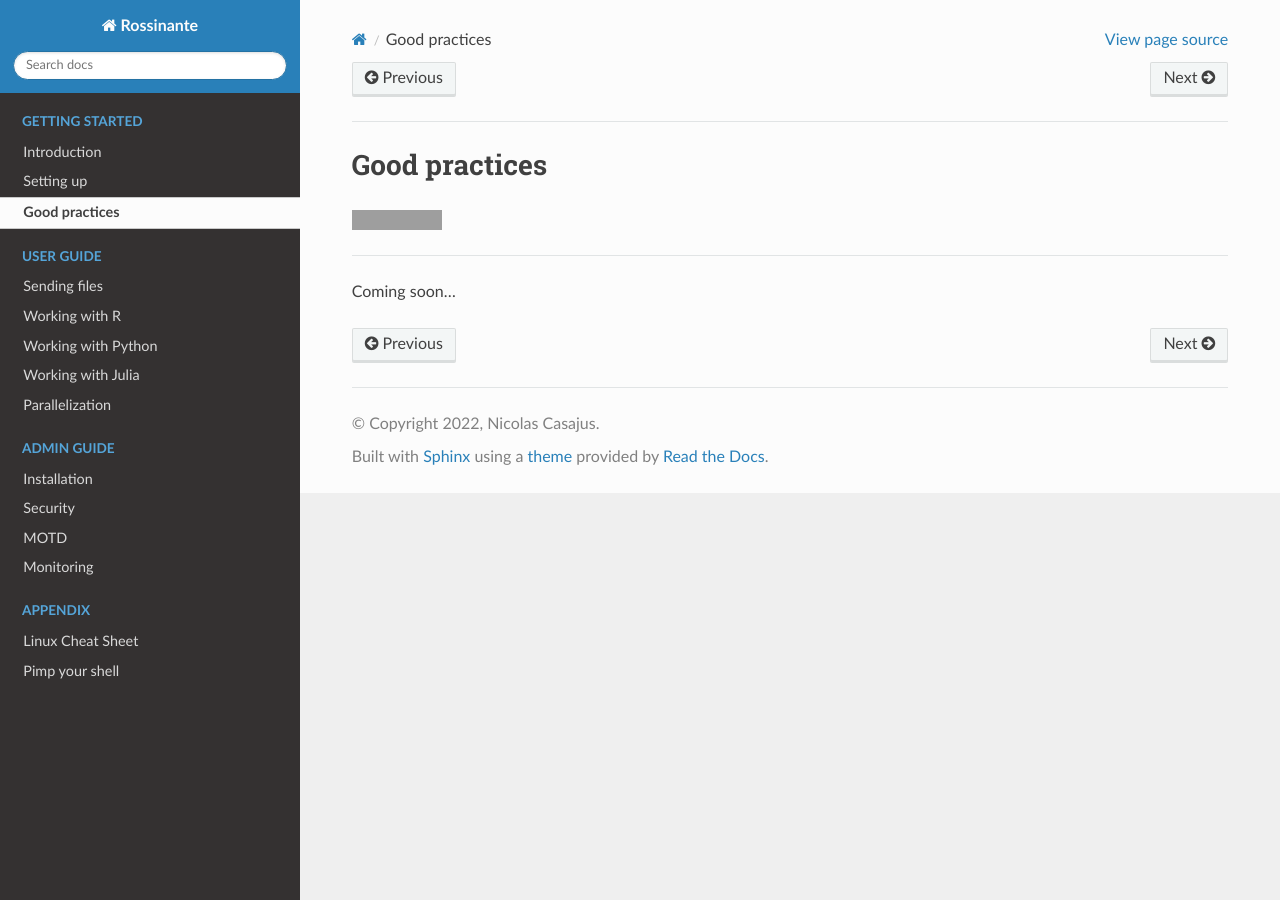
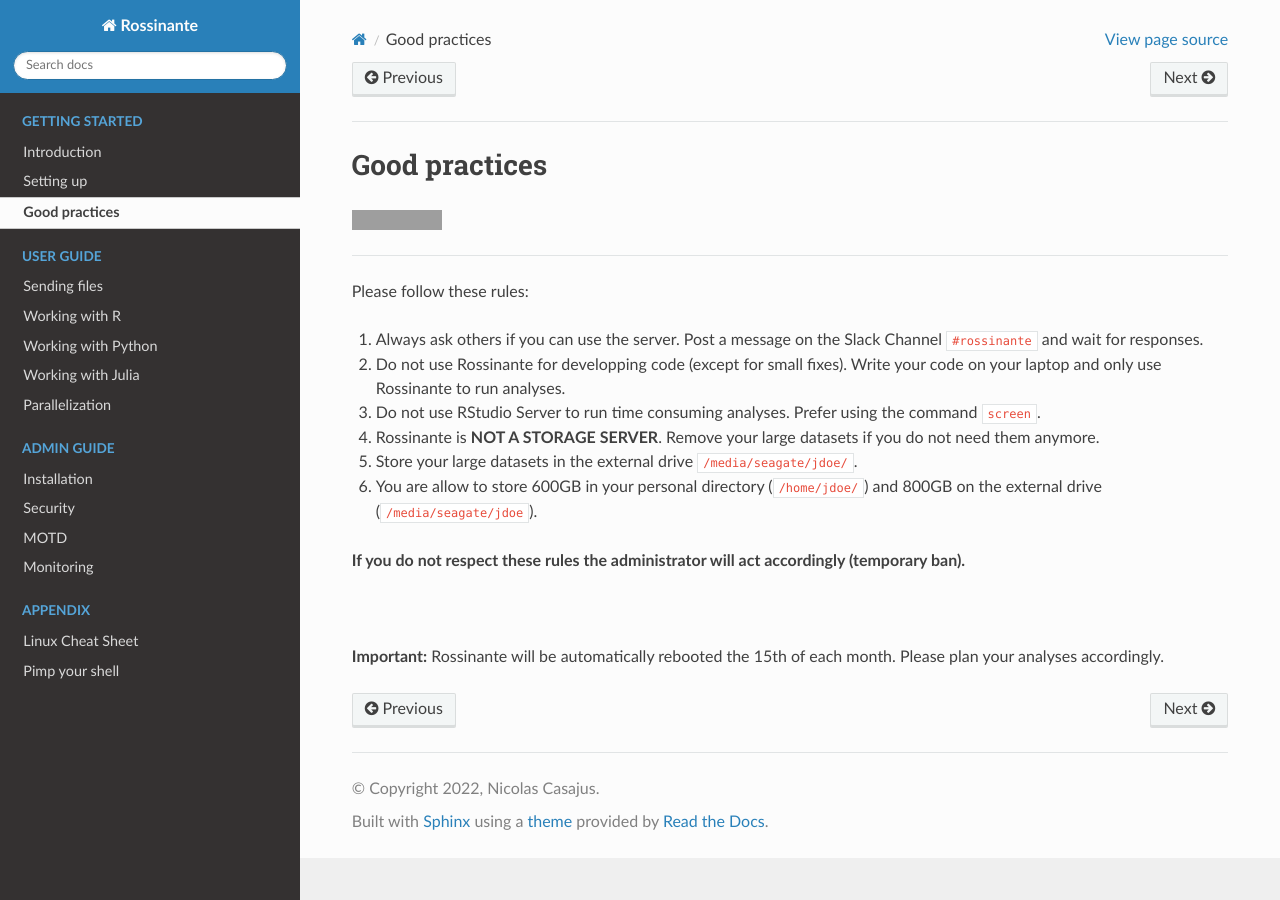
Before and after one commit to FRBCesab/rossinante, a Sphinx documentation site: the page built from source/good-practices.rst, in a window 1280 px wide. Built offline with Sphinx 7.4.7 and the Read the Docs theme 2.0.0, drawn with Linux system fonts in a browser that asks for light colours; grey boxes are pictures that could not be loaded.

Commit message:
Add Good practices

```diff
--- a/source/good-practices.rst
+++ b/source/good-practices.rst
@@ -9,4 +9,17 @@ Good practices
 
 ----
 
-Coming soon...
+Please follow these rules:
+
+1. Always ask others if you can use the server. Post a message on the Slack Channel ``#rossinante`` and wait for responses.
+2. Do not use Rossinante for developping code (except for small fixes). Write your code on your laptop and only use Rossinante to run analyses.
+3. Do not use RStudio Server to run time consuming analyses. Prefer using the command ``screen``.
+4. Rossinante is **NOT A STORAGE SERVER**. Remove your large datasets if you do not need them anymore.
+5. Store your large datasets in the external drive ``/media/seagate/jdoe/``.
+6. You are allow to store 600GB in your personal directory (``/home/jdoe/``) and 800GB on the external drive (``/media/seagate/jdoe``).
+
+**If you do not respect these rules the administrator will act accordingly (temporary ban).**
+
+|
+
+**Important:** Rossinante will be automatically rebooted the 15th of each month. Please plan your analyses accordingly.
```
Also changed, not shown: 5 other files.
